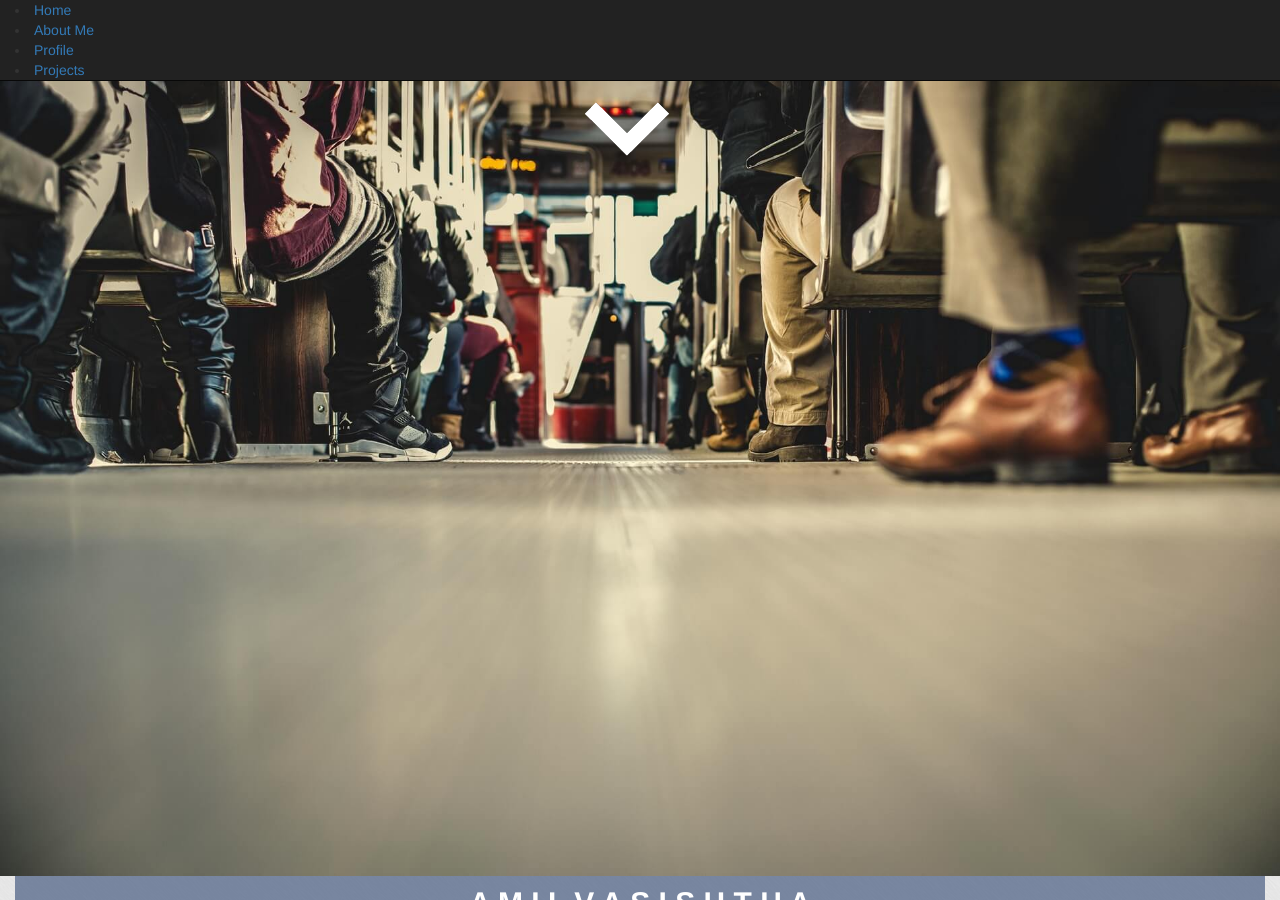
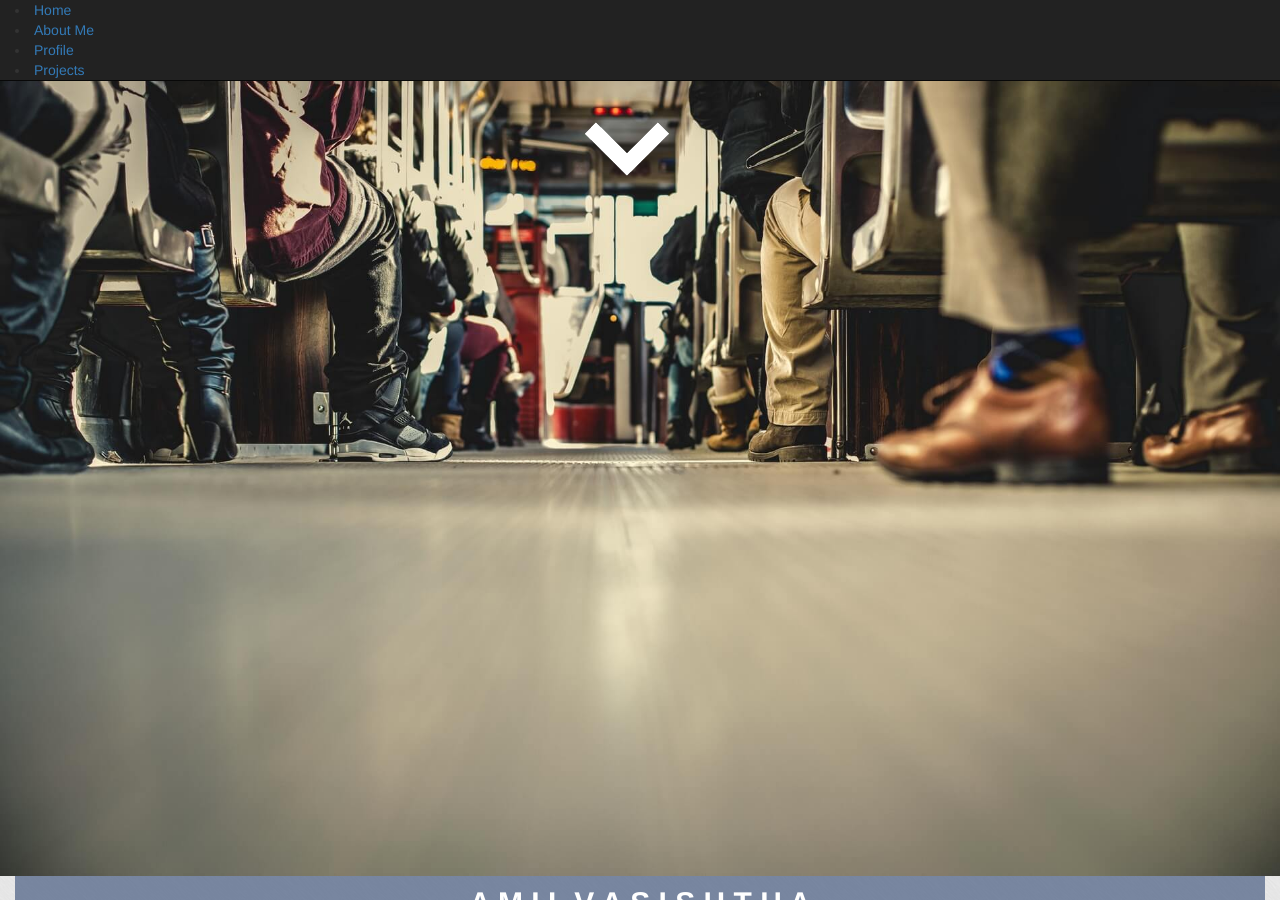
Before and after one commit to amilvasishtha/amilvasishtha.github.io, a Jekyll site: the page built from index.html, in a window 1280 px wide and 900 px high. Built offline with Jekyll 4.4.1, drawn with Linux system fonts in a browser that asks for light colours; nearby versions of some CDN libraries.

```diff
--- a/css/main.scss
+++ b/css/main.scss
@@ -215,7 +215,7 @@
 #arrow {
   z-index:100;
   position: absolute;
-  top: 65px;
+  top: 85px;
   left: 44%;
   right: 0;
   bottom: 50%;
```
